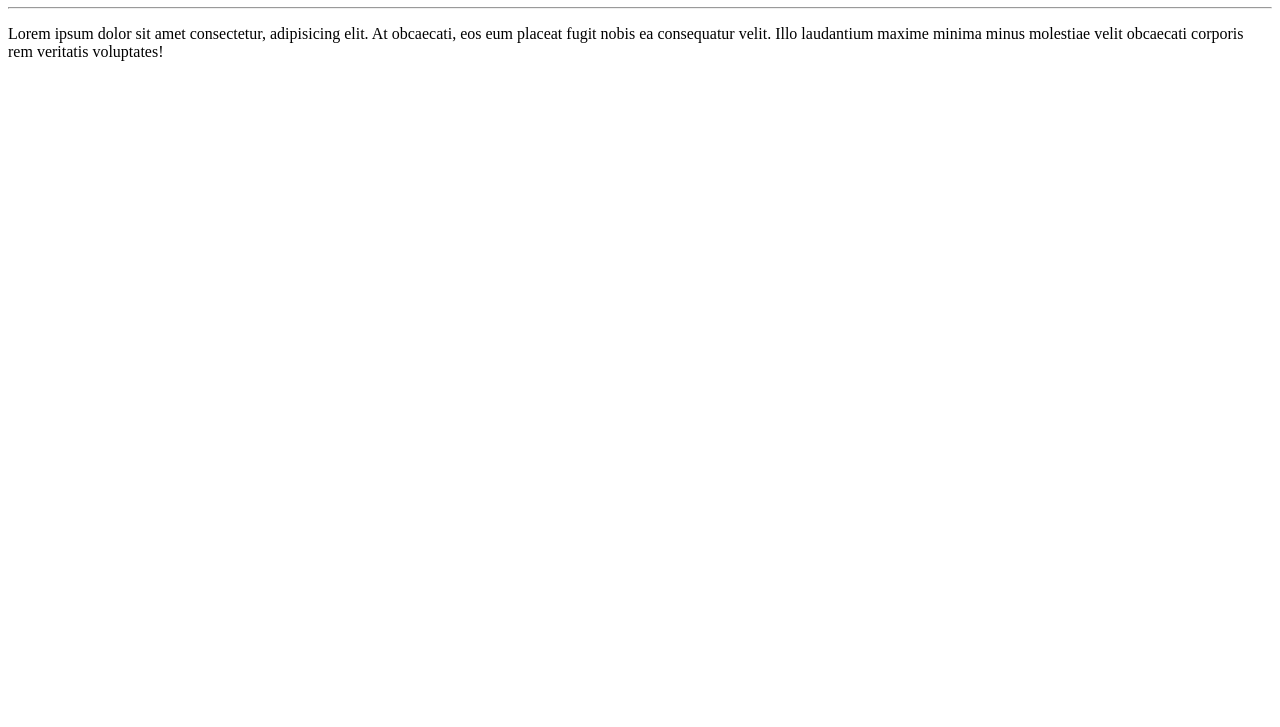
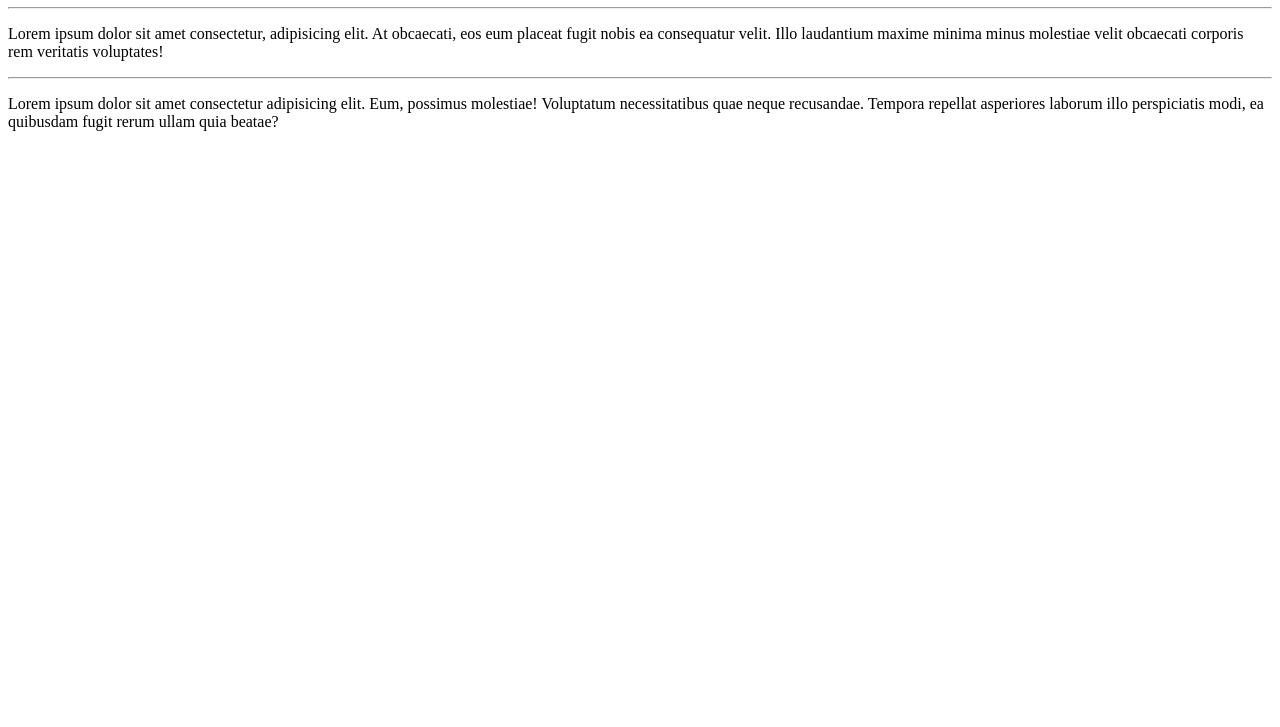
Before and after one commit to LucasRudyson-zz/Desafio-Python, a plain HTML site: page site/index.html in a window 1280 px wide. Shown: the part 73-800 px from the top of the page. Drawn offline with Linux system fonts and the light colour scheme.

Commit message:
novo paragrafo

```diff
--- a/site/index.html
+++ b/site/index.html
@@ -11,5 +11,9 @@
     <p>
         Lorem ipsum dolor sit amet consectetur, adipisicing elit. At obcaecati, eos eum placeat fugit nobis ea consequatur velit. Illo laudantium maxime minima minus molestiae velit obcaecati corporis rem veritatis voluptates!
     </p>
+    <hr>
+    <p>
+        Lorem ipsum dolor sit amet consectetur adipisicing elit. Eum, possimus molestiae! Voluptatum necessitatibus quae neque recusandae. Tempora repellat asperiores laborum illo perspiciatis modi, ea quibusdam fugit rerum ullam quia beatae?
+    </p>
 </body>
 </html>
```
